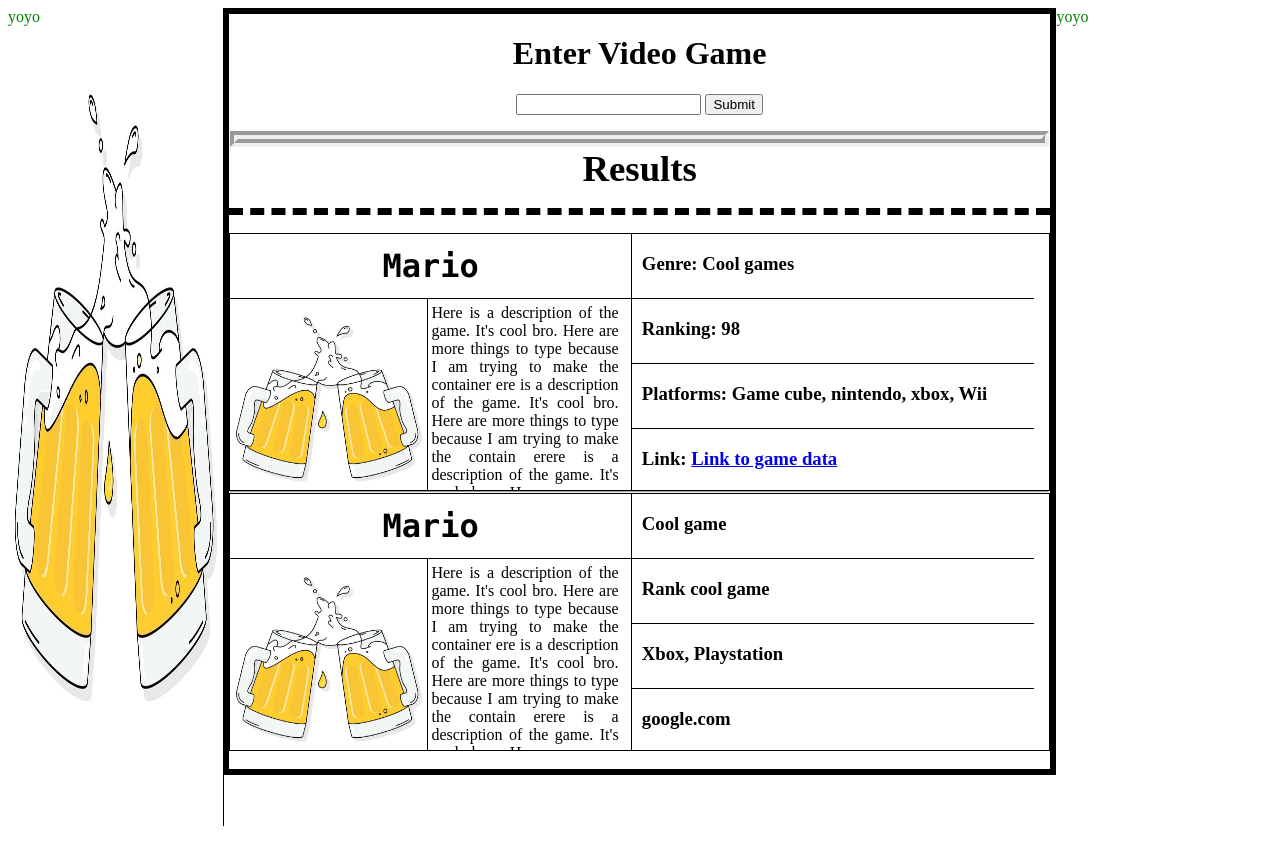
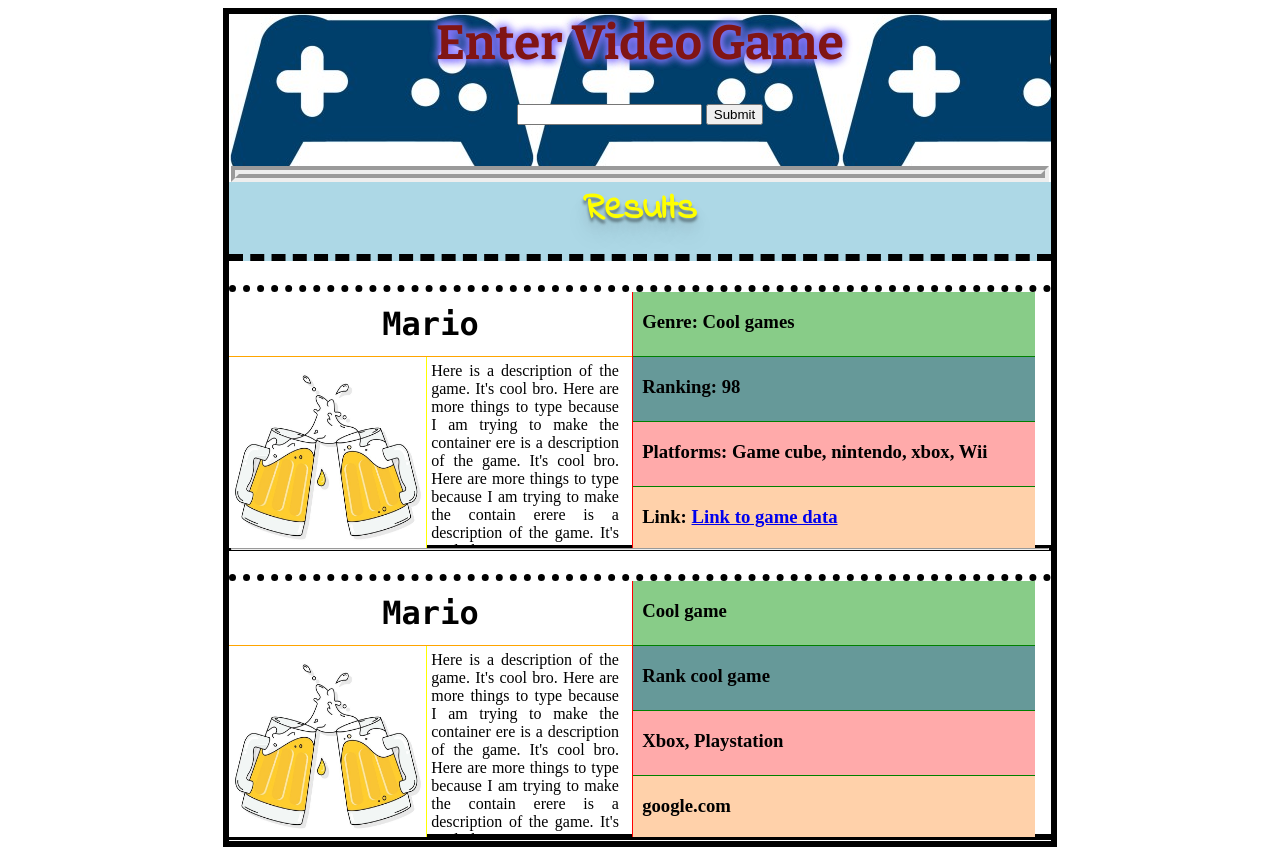
Before and after one commit to jadeshelton/API-project, a plain HTML site: page index.html in a window 1280 px wide. Drawn offline with nearby package versions, Linux system fonts and the light colour scheme.

Commit message:
more styling

```diff
--- a/css/style.css
+++ b/css/style.css
@@ -1,31 +1,10 @@
 html, body {
-
 	height: 100%;
 }
 
 #wrapper {
-
-	height: 100%;
-
-}
-#left-image {
-	background-repeat: repeat;
-}
-#left-sidebar {
-	float: left;
-	width: 17%;
-	height: 100%;
-	/*background-image: url('../images/beer-cheers.jpg');*/
-	color: green;
-	font-color: green;
-}
-
-#right-sidebar {
-	float: left;
-	width: 17%;
 	height: 100%;
 }
-
 
 #container {
 	width: 65%;
@@ -34,12 +13,20 @@ html, body {
 	margin: auto;
 	padding-bottom: 1em 0;
 	overflow: hidden;
-	float: left;
+
+}
+
+.text-box {
+	background-image: 	url('../images/vgcontroller.jpg');
+
+	height: 100%;
 }
 
 #search-term {
 	padding-bottom: 1em;
+	height: 8.5em;
 }
+
 .section-break {
 	border-width: .5em;
 	border-style: groove;
@@ -47,8 +34,6 @@ html, body {
 
 #search-results {
 	margin: 0 0;
-	/*border-top: 1em solid red;*/
-
 }
 
 .results-title {
@@ -75,19 +60,32 @@ html, body {
 	width: 49%;
 }
 
+
+h1 {
+	font-family: 'Bitter', serif;
+	color: #801515;
+	margin-top: 0;
+	font-size: 3em;
+	text-shadow: 0 0 0.2em #87F, 0 0 0.2em #87F,
+        0 0 0.2em #87F;
+}
+
 hr {
 	margin: 0 .1em;
 }
 
 ul {
-	padding: 0 1.5em;
-	display: inline;
+	padding: 0;
+	margin: 0;
+	display: inline-block;
 }
 
 li {
-	border: .1em solid black;
+	border-top: 7px dotted #000;
+	box-shadow: inset 0 -3px 0 0 #000, 0 3px 0 0 #000;
 	overflow: hidden;
 	height: 16em;
+	margin-top: 1.5em;
 }
 
 h3 {
@@ -99,7 +97,7 @@ h3 {
 img {
 	width: 100%;
 	height: 100%;
-	border-right: .1em solid black;
+	border-right: .1em solid yellow;
 }
 
 p {
@@ -109,12 +107,22 @@ p {
 
 h2 {
 	padding: 0;
+	font-family: 'Indie Flower', cursive;
+	color: yellow;
+	font-size: 2em;
+	text-shadow: 0px 4px 3px rgba(0,0,0,0.4),
+             0px 8px 13px rgba(0,0,0,0.1),
+             0px 18px 23px rgba(0,0,0,0.1);
 }
 
 h4 {
 	margin: 0;
 	font-size: 2em;
 	font-family: 'Lucida Sans Typewriter', 'Lucida Console', monaco, 'Bitstream Vera Sans Mono', monospace;
+}
+
+nav {
+	background-color: lightblue;
 }
 
 #vg-name-and-desc {
@@ -126,7 +134,7 @@ h4 {
 }
 
 #game-name {
-	border-bottom: .1em solid black;
+	border-bottom: .1em solid orange;
 	height: 4em;
 	line-height: 4em;
 }
@@ -149,7 +157,7 @@ h4 {
 }
 
 #vg-rank-and-info {
-	border-left: .1em solid black;
+	border-left: .1em solid red;
 	width: 49%;
 	float: left;
 }
@@ -158,5 +166,21 @@ h4 {
 	height: 4em;
 	margin: auto 0;
 	text-align: left;
-	border-bottom: .1em solid black;
+	border-bottom: .1em solid green;
 }
+
+#game-genre {
+	background-color: #88CC88;
+}
+
+#game-rank {
+	background-color: #669999;
+}
+
+#game-platforms {
+	background-color: #FFAAAA;
+}
+
+#game-link {
+	background-color: #FFD1AA;
+}
--- a/index.html
+++ b/index.html
@@ -2,6 +2,8 @@
 <html lang="en">
 <head>
 	<link href="css/style.css"	rel="stylesheet">
+	<link href='https://fonts.googleapis.com/css?family=Bitter:700' rel='stylesheet' type='text/css'>
+	<link href='https://fonts.googleapis.com/css?family=Indie+Flower' rel='stylesheet' type='text/css'>
 	<meta charset="UTF-8">
 	<title>API-Hack</title>
 		<script src="http://code.jquery.com/jquery.min.js"></script>
@@ -9,8 +11,6 @@
 </head>
 <body>
 <div id="wrapper">
-	<div id="left-sidebar"><h44>yoyo</h44>
-		<img id="left-image" style="background-repeat: repeat;" src="images/beer-cheers.jpg" alt="Quiz-app" title="Quiz App"></div>
 	<div id="container">
 
 		<header class="text-box">
@@ -90,9 +90,9 @@
 					<li><h3 class="game-title">Mario Kart</h3></li>-->
 				</ul>
 			</section>
+			<br style="clear:both"/>
 			</div>
 	</div>
-	<div id="left-sidebar"><h44>yoyo</h44></div>
 </div>
 </body>
 </html>
```
Also changed, not shown: images/vgcontroller.jpg (added).
